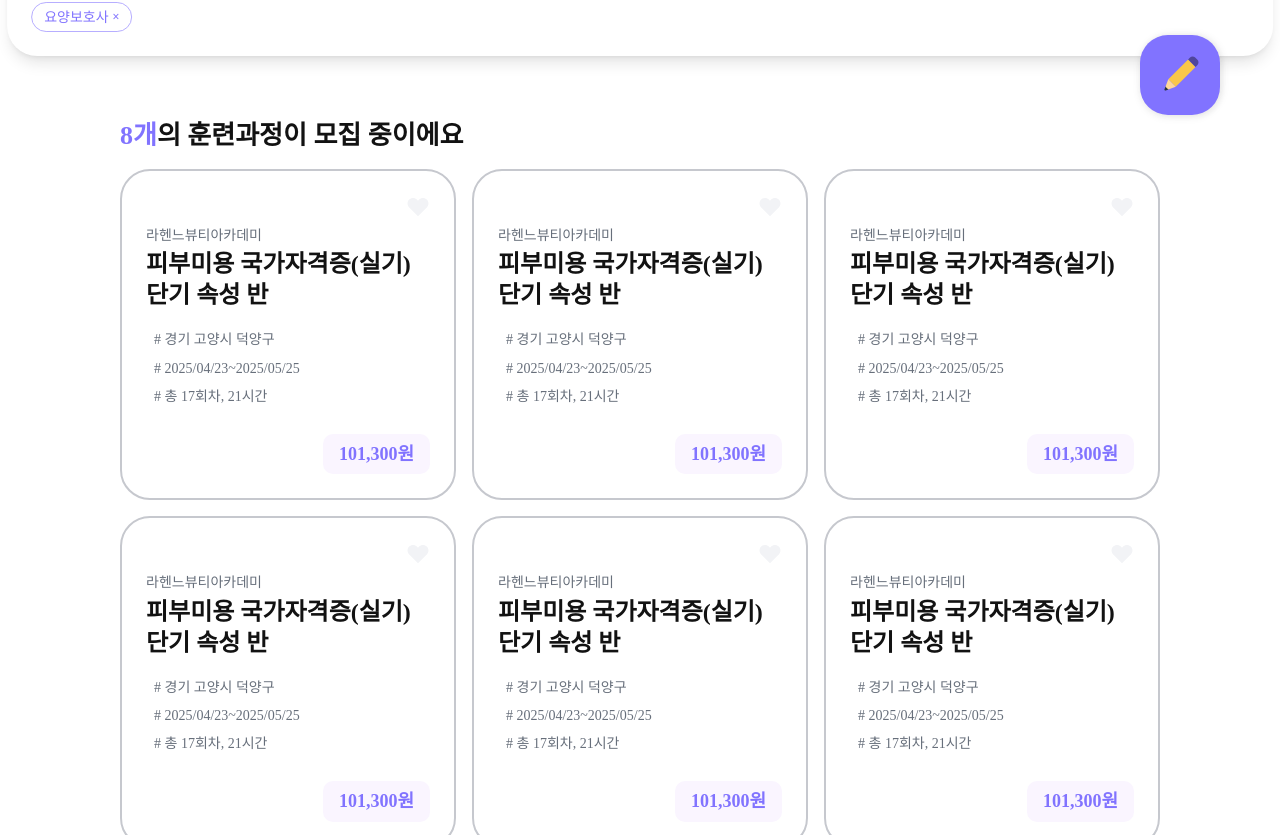
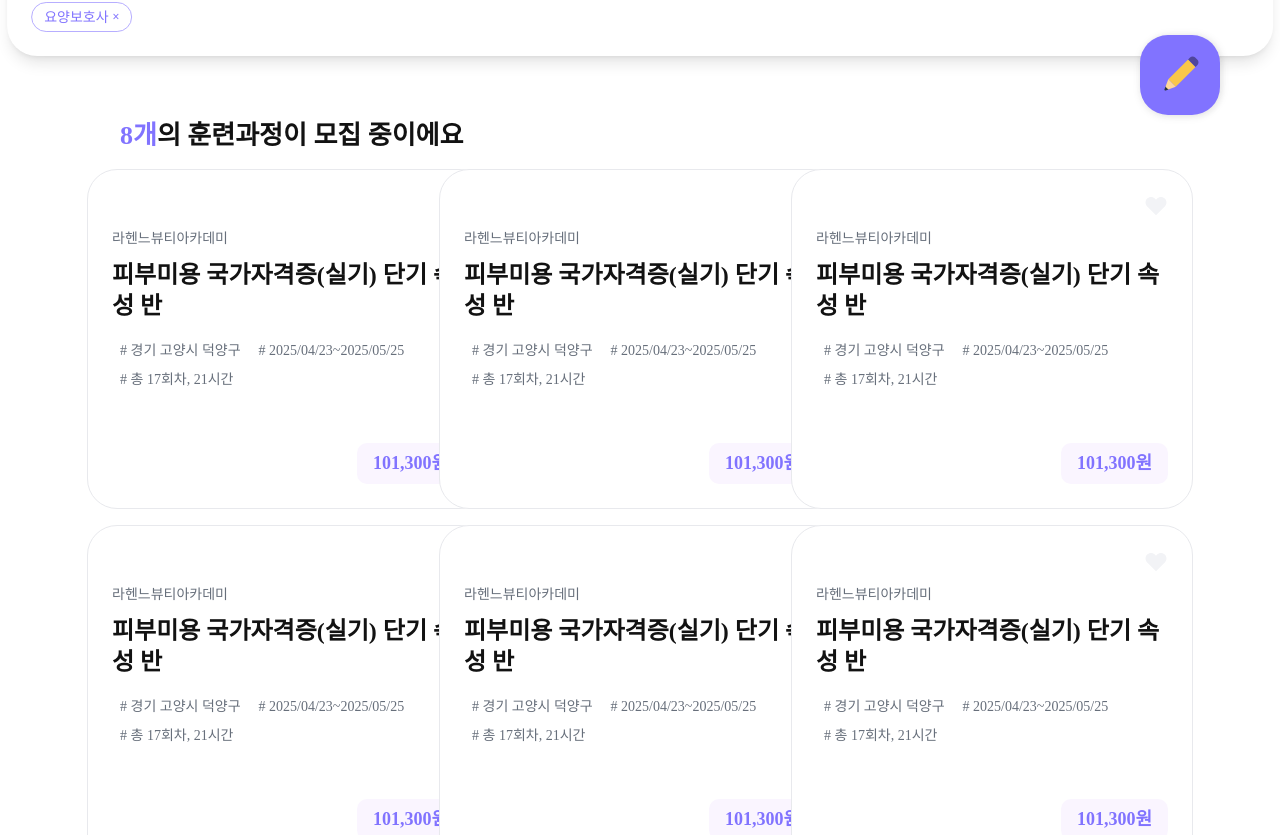
Before and after one commit to TEAM-DoDream/DoDream_FE, a React (Vite) app: page /learning in a window 1280 px wide. Shown: the part 625-1460 px from the top of the page. Built offline with nearby package versions, Linux system fonts and the light colour scheme; no server answers.

Commit message:
style : [#102] 각각 카드 컴포넌트 QA 지적받은 부분 수정

```diff
--- a/src/common/RecruitCard.tsx
+++ b/src/common/RecruitCard.tsx
@@ -18,7 +18,7 @@ const RecruitCard = ({ item, onClick }: RecruitCardProps) => {
   return (
     <div
       onClick={onClick}
-      className="flex h-[330px] w-[402px] cursor-pointer flex-col justify-between rounded-[30px] border border-gray-200 bg-white p-[24px] transition-shadow hover:shadow-[0_4px_12px_rgba(0,0,0,0.08)]"
+      className="flex h-[340px] w-[402px] cursor-pointer flex-col justify-between rounded-[30px] border border-gray-200 bg-white p-[24px] transition-shadow hover:shadow-[0_4px_12px_rgba(0,0,0,0.08)]"
     >
       <div className="flex items-start justify-between">
         <span className="ml-[10px] mt-[8px] rounded-[10px] bg-purple-100 px-3 py-1 text-purple-500 font-B01-B">
--- a/src/pages/learning/components/LearningCard.tsx
+++ b/src/pages/learning/components/LearningCard.tsx
@@ -3,33 +3,38 @@ import { LearningItem } from '@utils/data/learn/learnDummy.ts';
 
 const LearningCard = ({ item }: { item: LearningItem }) => {
   return (
-    <div className="flex w-full flex-col justify-between rounded-[30px] border-2 border-gray-300 bg-white p-6">
+    <div className="flex h-[340px] w-[402px] flex-col justify-between rounded-[30px] border border-gray-200 bg-white p-6 transition-shadow hover:shadow-[0px_4px_12px_rgba(0,0,0,0.08)]">
       <div>
-        <div className="flex items-center justify-between">
+        <div className="flex items-start justify-between">
           {item.isDay && (
             <span className="rounded-[10px] bg-purple-100 px-3 py-1 text-purple-500 font-B01-B">
               D-day
             </span>
           )}
-          <Like className="ml-auto flex h-6 w-6 justify-end text-gray-300 hover:text-purple-500" />
+          <Like className="ml-auto h-6 w-6 cursor-pointer text-gray-300 hover:text-purple-500" />
         </div>
 
-        <div className="mt-2 text-gray-500 font-B03-M">{item.company}</div>
+        <div className="mt-[12px] text-gray-500 font-B03-M">{item.company}</div>
 
-        <h3 className="mt-1 text-black font-T04-SB">{item.title}</h3>
+        <h3 className="mt-[12px] text-black font-T04-SB">{item.title}</h3>
 
-        <div className="mt-4 flex flex-wrap gap-0.5">
+        <div className="mt-[16px] flex flex-wrap gap-0.5">
           {item.hashtags.map((tag, index) => (
-            <span key={index} className="px-2 py-1 text-gray-500 font-B03-M">
+            <span
+              key={index}
+              className="whitespace-nowrap px-2 py-1 text-gray-500 font-B03-M"
+            >
               # {tag}
             </span>
           ))}
         </div>
       </div>
 
-      <div className="mt-6 flex justify-end">
+      <div className="mt-auto flex justify-end">
         <div className="rounded-[10px] bg-purple-50 px-4 py-2">
-          <span className="text-purple-500 font-B01-B">{item.price}원</span>
+          <span className="text-purple-500 font-B01-B">
+            {item.price.toLocaleString()}원
+          </span>
         </div>
       </div>
     </div>
```
